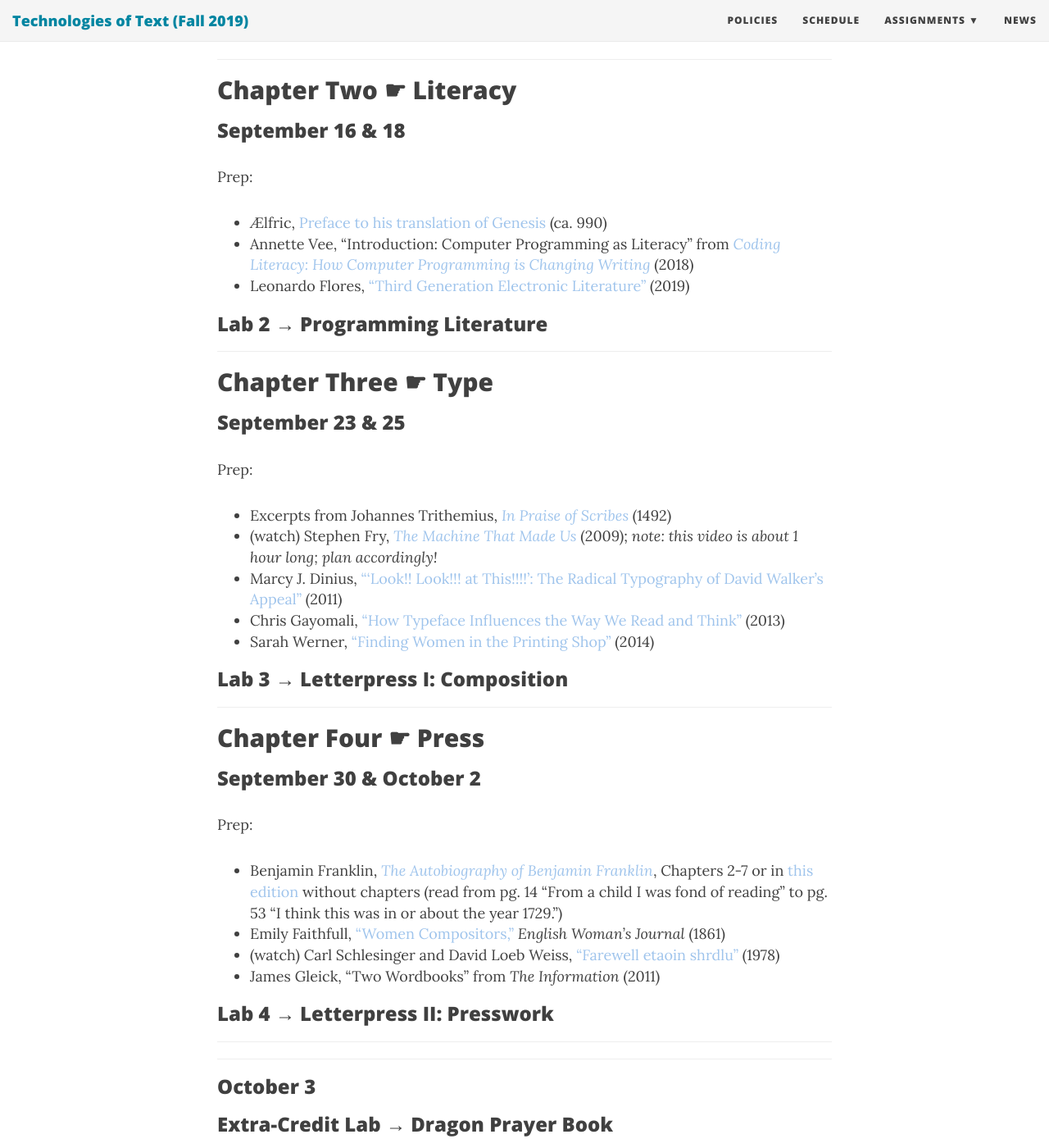
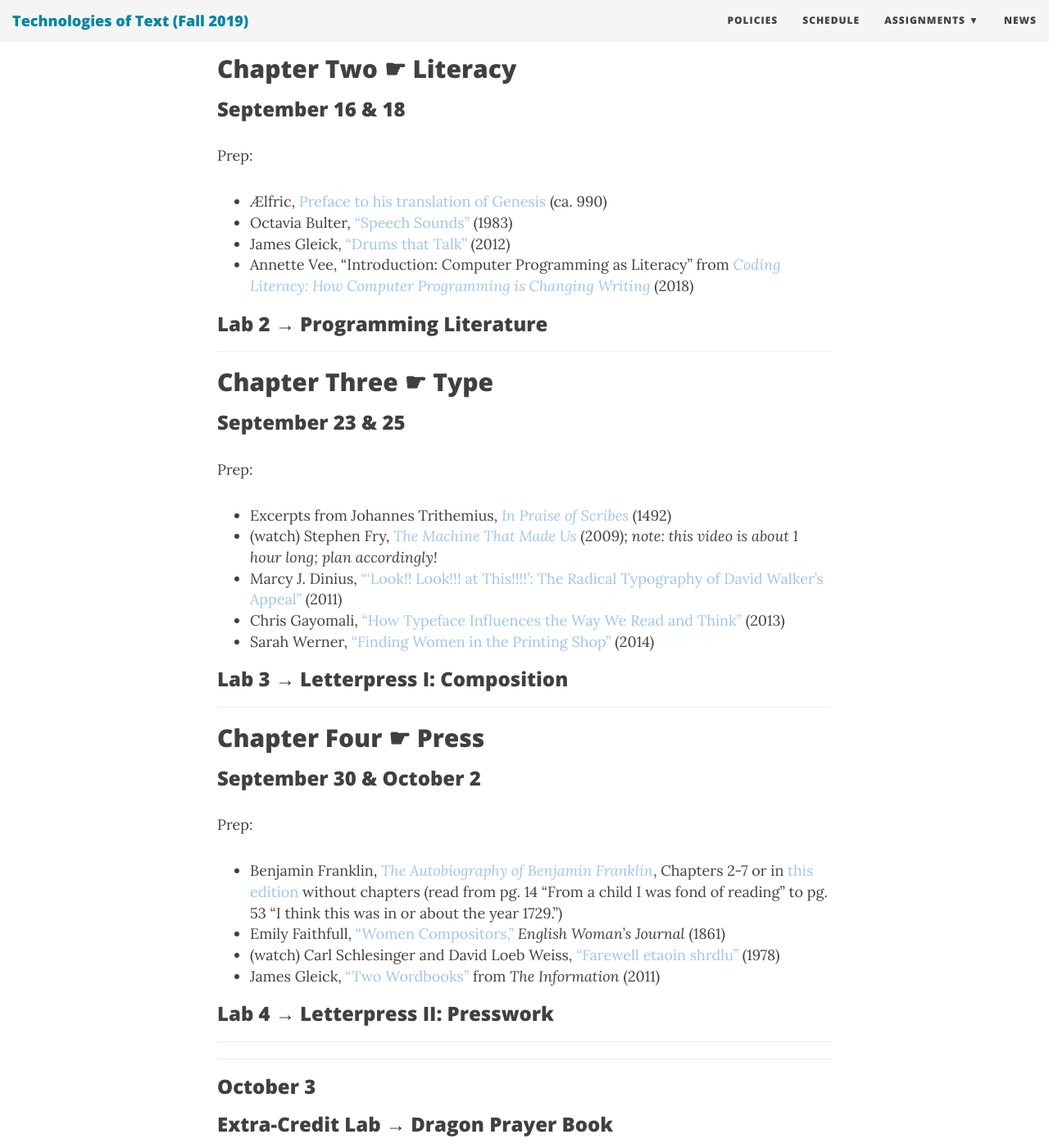
Before and after one commit to rccordell/f19tot, a Jekyll site: the page built from schedule.md, in a window 1280 px wide and 1400 px high, scrolled down 1723 px. Shown: the whole window at 82% size. Built offline with Jekyll 4.4.1, drawn with Linux system fonts in a browser that asks for light colours; nearby versions of some CDN libraries; some web fonts are replaced; some of the changed lines change nothing that is shown; some of the changed text lies outside the part shown.

Commit message:
schedule updates

```diff
--- a/_config.yml
+++ b/_config.yml
@@ -28,7 +28,7 @@ navbar-links:
   Schedule: "schedule"
   Assignments:
     - Overview and Grading: "assignments"
-    - In-Class Work: "assignments/in-class"
+    - Reading Prep: "assignments/reading-prep"
     - Lab Reports: "assignments/lab-reports"
     - Dead Media Poster: "assignments/dead-media"
     - Unessay: "assignments/unessay"
--- a/schedule.md
+++ b/schedule.md
@@ -32,9 +32,8 @@ Prep (together):
 
 Prep:
 
-+ Plato, [selection from *Phaedrus*](https://www.units.miamioh.edu/technologyandhumanities/plato.htm)
++ Plato, [selection from *Phaedrus*](https://www.units.miamioh.edu/technologyandhumanities/plato.htm) (~370 BCE)
 + Lisa Gitelman, "Introduction: Media as Historical Subjects," from [*Always Already New: Media, History, and the Data of Culture*](https://northeastern.alma.exlibrisgroup.com/leganto/public/01NEU_INST/citation/9427052590001401?auth=SAML) (2006)
-+ James Gleick, ["Drums that Talk"](https://pen.org/drums-that-talk/) (2012)
 + Amaranth Borsuk, “The Book as Content” from *The Book* (2018)
 
 ### Lab 1 &#8594; Mark(it all)down
@@ -48,8 +47,10 @@ Prep:
 Prep:
 
 + Ælfric, [Preface to his translation of Genesis](https://brandonwhawk.net/2014/07/30/aelfrics-preface-to-genesis-a-translation/) (ca. 990)
++ Octavia Bulter, ["Speech Sounds"](https://northeastern.alma.exlibrisgroup.com/leganto/public/01NEU_INST/citation/9484553540001401?auth=SAML) (1983)
++ James Gleick, ["Drums that Talk"](https://pen.org/drums-that-talk/) (2012)
 + Annette Vee, “Introduction: Computer Programming as Literacy” from [*Coding Literacy: How Computer Programming is Changing Writing*](https://northeastern.alma.exlibrisgroup.com/leganto/public/01NEU_INST/citation/9427052630001401?auth=SAML) (2018)
-+ Leonardo Flores, ["Third Generation Electronic Literature"](http://electronicbookreview.com/essay/third-generation-electronic-literature/) (2019)
+
 
 ### Lab 2 &#8594; Programming Literature
 
@@ -80,7 +81,7 @@ Prep:
 + Benjamin Franklin, [*The Autobiography of Benjamin Franklin*](https://www.gutenberg.org/files/20203/20203-h/20203-h.htm#II), Chapters 2-7 or in [this edition](https://northeastern.alma.exlibrisgroup.com/leganto/public/01NEU_INST/citation/9427052650001401?auth=SAML) without chapters (read from pg. 14 "From a child I was fond of reading" to pg. 53 "I think this was in or about the year 1729.")
 + Emily Faithfull, ["Women Compositors,"](https://northeastern.alma.exlibrisgroup.com/leganto/public/01NEU_INST/citation/9007242390001401?auth=SAML) *English Woman's Journal* (1861)
 + (watch) Carl Schlesinger and David Loeb Weiss, ["Farewell etaoin shrdlu"](https://vimeo.com/127605643) (1978)
-+ James Gleick, "Two Wordbooks" from *The Information* (2011)
++ James Gleick, ["Two Wordbooks"](https://northeastern.alma.exlibrisgroup.com/leganto/public/01NEU_INST/citation/9484557160001401?auth=SAML) from *The Information* (2011)
 
 ### Lab 4 &#8594; Letterpress II: Presswork
 
@@ -209,6 +210,7 @@ Prep:
 
 + Pagan Kennedy, from ‘Zine (1995)
 + Zine Librarians [Code of Ethics](http://zinelibraries.info/wordpress/wp-content/uploads/2015/11/EthicsZine-rev-20151105.pdf) (2015)
++ Erin Dorney, ["6 Styles of Erasure Poetry"](https://trishhopkinson.com/2018/06/10/6-styles-of-erasure-poetry-guest-blog-post-by-erin-dorney/)
 + Amaranth Borsuk, “The Book as Idea” and “The Book as Interface” from *The Book* (2018)
 
 ### Lab 11 &#8594; Zine You Around
```
